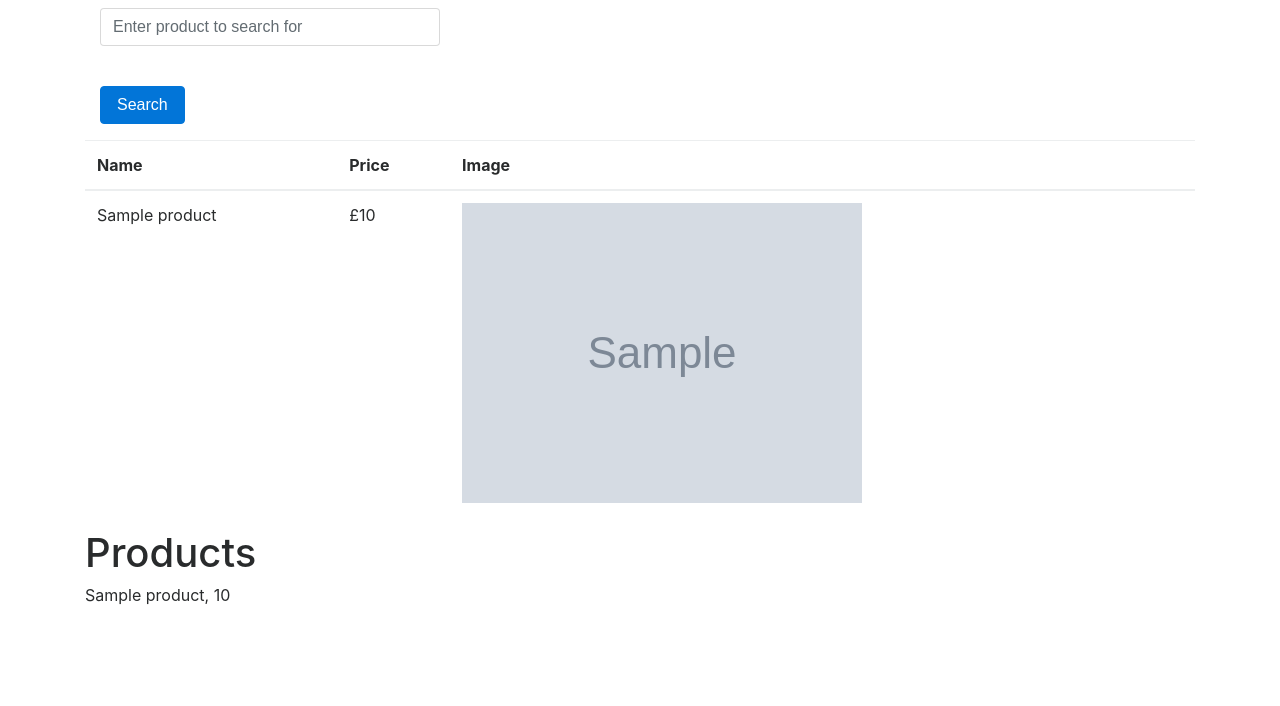
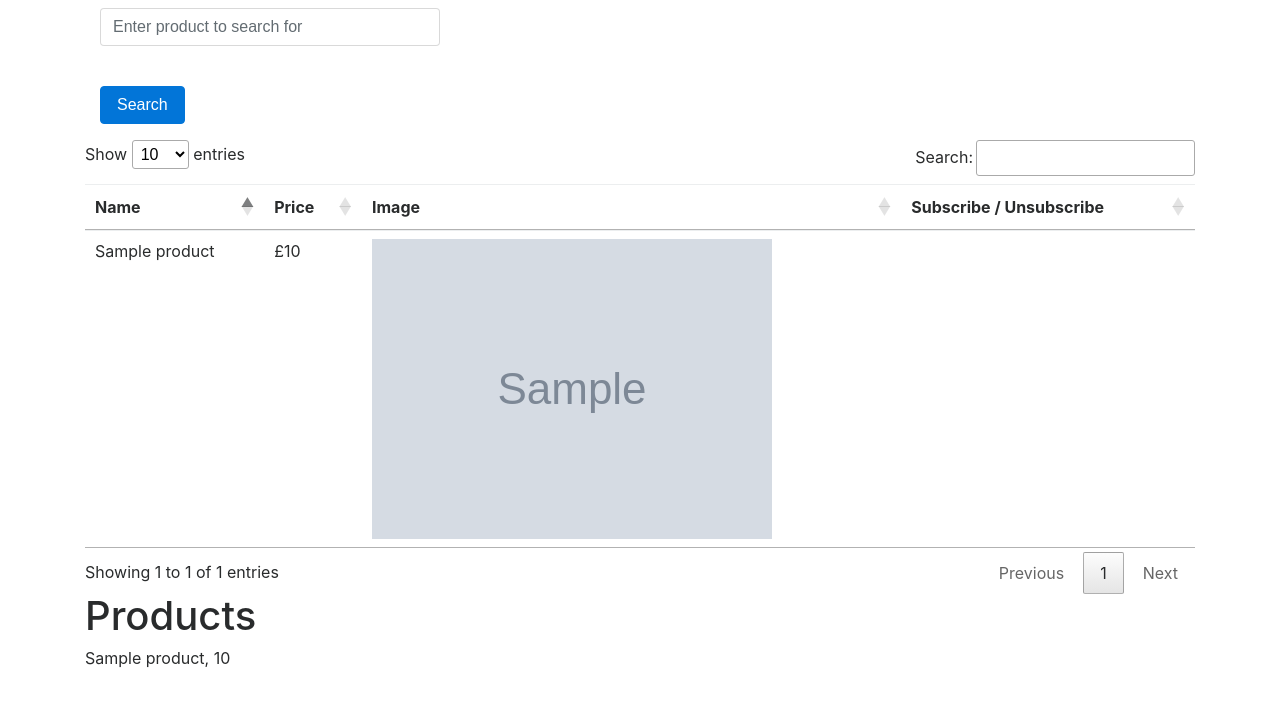
Before and after one commit to MaryamSaqib/Python, a Flask app: template templates/products.html in a window 1280 px wide. Shown: the part 94-800 px from the top of the page. Run offline with Flask 2, Linux system fonts and the light colour scheme; the template is opened without the code that fills it: most values are stand-ins (such as "Sample title", 1, 10 or a date in 2020); grey boxes marked "Sample" are stand-in pictures; some libraries are stand-ins or nearby versions.

Commit message:
Added paging,sorting and search functionality to the tables of products

```diff
--- a/templates/includes/_layout.html
+++ b/templates/includes/_layout.html
@@ -17,9 +17,9 @@
     <script src="https://cdnjs.cloudflare.com/ajax/libs/popper.js/1.12.9/umd/popper.min.js" integrity="sha384-ApNbgh9B+Y1QKtv3Rn7W3mgPxhU9K/ScQsAP7hUibX39j7fakFPskvXusvfa0b4Q" crossorigin="anonymous"></script>
     <script src="https://maxcdn.bootstrapcdn.com/bootstrap/4.0.0-beta.3/js/bootstrap.min.js" integrity="sha384-a5N7Y/aK3qNeh15eJKGWxsqtnX/wWdSZSKp+81YjTmS15nvnvxKHuzaWwXHDli+4" crossorigin="anonymous"></script>
     <script src="https://cdn.datatables.net/1.10.16/js/jquery.dataTables.min.js"></script>
-    <!--<script>
+    <script>
         $(document).ready(function(){
             $('#listProducts').DataTable();
         });
-    </script>-->
+    </script>
 </html>
--- a/templates/products.html
+++ b/templates/products.html
@@ -27,12 +27,13 @@
     </form>
 
     {% if productslist %}
-<table id='listProducts' class='table'>
+<table id='listProducts' class='table' label='button'>
     <thead>
         <tr>
             <th>Name</th>
             <th>Price</th>
             <th>Image</th>
+            <th>Subscribe / Unsubscribe</th>
         </tr>
     </thead>
     <tbody>
@@ -41,6 +42,7 @@
             <td>{{ product.name }}</td>
             <td>£{{ product.price }}</td>
             <td><img src="{{ product.image }}" alt="{{ product.name }}"></td>
+            <td></td>
         </tr>
         {% endfor %}
     </tbody>
```
Also changed, not shown: app.py (line endings or trailing spaces).
